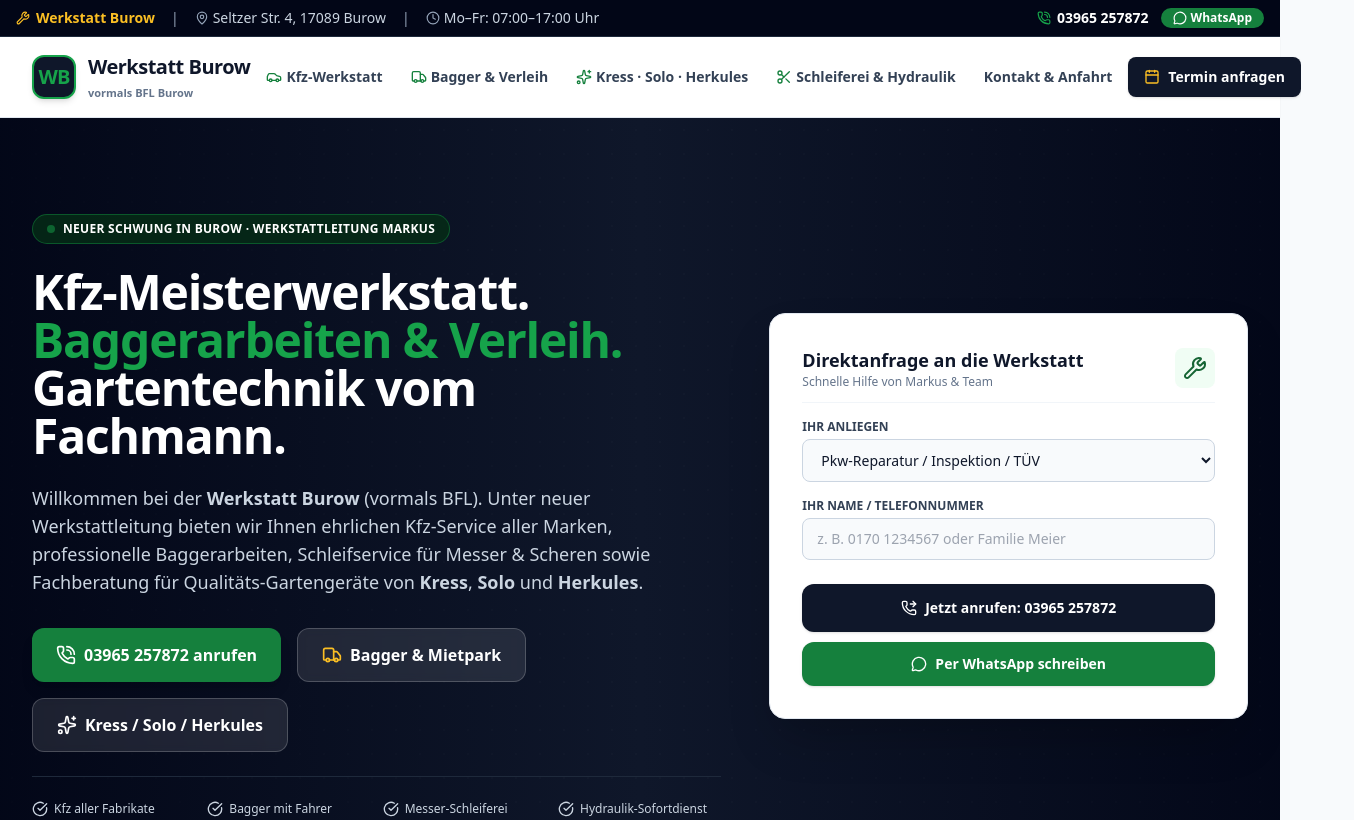
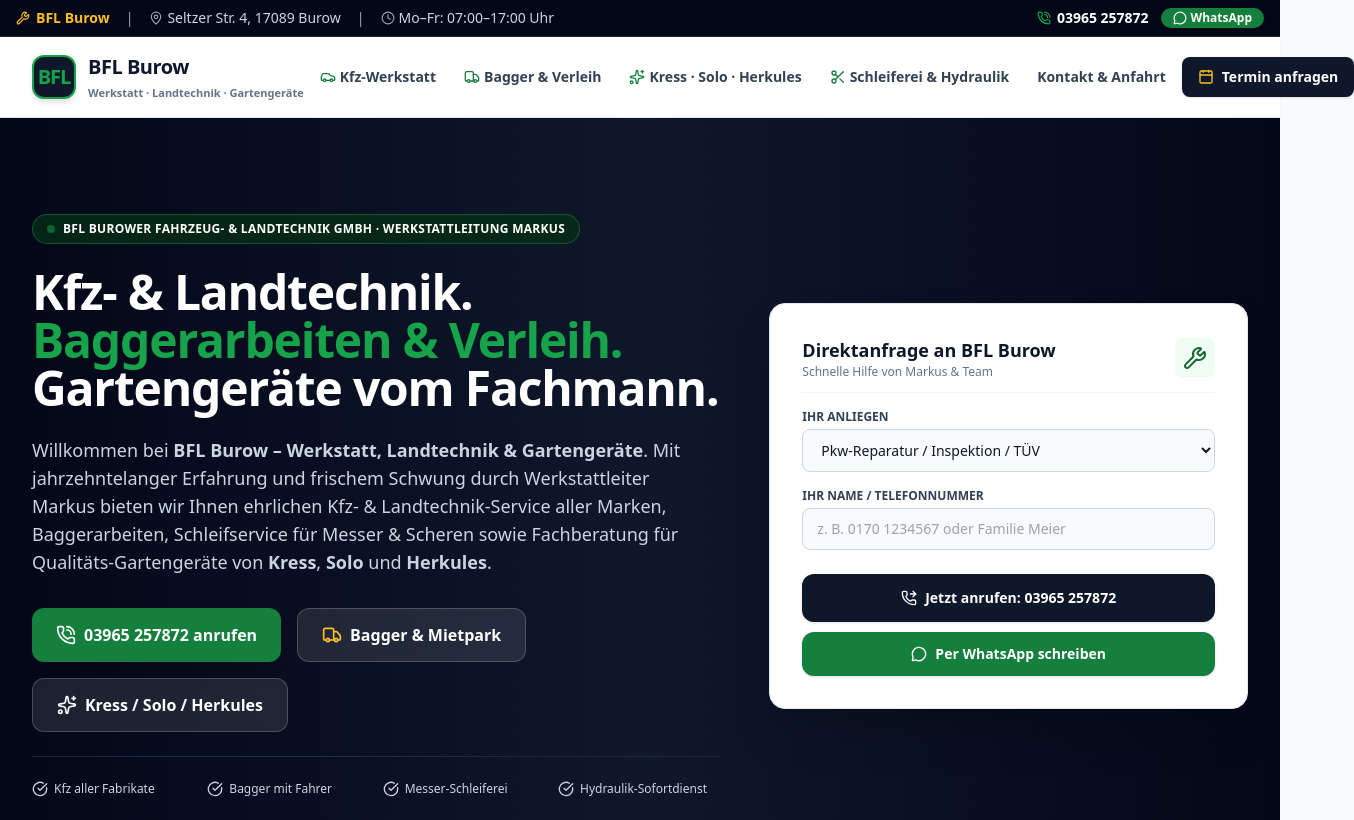
Before and after one commit to megadur/WebSite.Burow, a plain HTML site: page index.html in a window 1280 px wide. Shown: the top 820 px of the page, 1354 px wide, since content can reach past the window. Drawn offline with nearby package versions, Linux system fonts and the light colour scheme.

Commit message:
refactor(branding): set unified dignified branding to BFL Burow - Werkstatt, Landtechnik & Gartengeräte

```diff
--- a/index.html
+++ b/index.html
@@ -3,8 +3,8 @@
 <head>
   <meta charset="UTF-8">
   <meta name="viewport" content="width=device-width, initial-scale=1.0">
-  <title>Werkstatt Burow | Kfz-Werkstatt, Gartentechnik & Maschinenverleih</title>
-  <meta name="description" content="Werkstatt Burow (vormals BFL): Ihre Kfz-Werkstatt, Schleiferei, Hydraulik- & Reifenservice, Baggerarbeiten sowie Fachhandel für Kress, Solo & Herkules in 17089 Burow.">
+  <title>BFL Burow – Werkstatt, Landtechnik & Gartengeräte</title>
+  <meta name="description" content="BFL Burower Fahrzeug- und Landtechnik GmbH: Kfz-Werkstatt, Landtechnik, Schleiferei, Hydraulik- & Reifenservice, Baggerarbeiten sowie Fachhandel für Kress, Solo & Herkules in 17089 Burow.">
 
   <!-- Tailwind CSS CDN -->
   <script src="https://cdn.tailwindcss.com"></script>
@@ -54,7 +54,7 @@
     <div class="max-w-7xl mx-auto flex flex-col sm:flex-row justify-between items-center gap-2">
       <div class="flex items-center space-x-3 sm:space-x-4 whitespace-nowrap">
         <span class="inline-flex items-center text-amber-400 font-semibold whitespace-nowrap">
-          <i data-lucide="wrench" class="w-3.5 h-3.5 mr-1.5"></i> Werkstatt Burow
+          <i data-lucide="wrench" class="w-3.5 h-3.5 mr-1.5"></i> BFL Burow
         </span>
         <span class="text-slate-400 hidden sm:inline">|</span>
         <span class="text-slate-300 flex items-center whitespace-nowrap">
@@ -83,11 +83,11 @@
         <!-- Logo -->
         <a href="#" class="flex items-center space-x-3 group flex-shrink-0">
           <div class="w-11 h-11 bg-navy-900 rounded-xl flex items-center justify-center text-brand-500 font-black text-xl tracking-tighter border-2 border-brand-500 shadow-md group-hover:scale-105 transition-transform flex-shrink-0">
-            WB
+            BFL
           </div>
           <div class="whitespace-nowrap">
-            <span class="block text-lg xl:text-xl font-black tracking-tight text-navy-900 leading-none">Werkstatt Burow</span>
-            <span class="text-[11px] text-slate-500 font-semibold tracking-normal block mt-1">vormals BFL Burow</span>
+            <span class="block text-lg xl:text-xl font-black tracking-tight text-navy-900 leading-none">BFL Burow</span>
+            <span class="text-[11px] text-slate-500 font-semibold tracking-normal block mt-1">Werkstatt · Landtechnik · Gartengeräte</span>
           </div>
         </a>
 
@@ -130,17 +130,17 @@
         <div class="lg:col-span-7 space-y-6">
           <div class="inline-flex items-center space-x-2 bg-brand-900/80 border border-brand-500/40 text-brand-300 px-3.5 py-1.5 rounded-full text-xs font-bold tracking-wide uppercase">
             <span class="w-2 h-2 rounded-full bg-brand-500 animate-pulse"></span>
-            <span>Neuer Schwung in Burow · Werkstattleitung Markus</span>
+            <span>BFL Burower Fahrzeug- & Landtechnik GmbH · Werkstattleitung Markus</span>
           </div>
 
           <h1 class="text-3xl sm:text-4xl lg:text-5xl font-extrabold tracking-tight leading-tight">
-            Kfz-Meisterwerkstatt.<br>
+            Kfz- & Landtechnik.<br>
             <span class="text-brand-500">Baggerarbeiten & Verleih.</span><br>
-            Gartentechnik vom Fachmann.
+            Gartengeräte vom Fachmann.
           </h1>
 
           <p class="text-base sm:text-lg text-slate-300 max-w-2xl leading-relaxed">
-            Willkommen bei der <strong>Werkstatt Burow</strong> (vormals BFL). Unter neuer Werkstattleitung bieten wir Ihnen ehrlichen Kfz-Service aller Marken, professionelle Baggerarbeiten, Schleifservice für Messer & Scheren sowie Fachberatung für Qualitäts-Gartengeräte von <strong>Kress</strong>, <strong>Solo</strong> und <strong>Herkules</strong>.
+            Willkommen bei <strong>BFL Burow – Werkstatt, Landtechnik & Gartengeräte</strong>. Mit jahrzehntelanger Erfahrung und frischem Schwung durch Werkstattleiter Markus bieten wir Ihnen ehrlichen Kfz- & Landtechnik-Service aller Marken, Baggerarbeiten, Schleifservice für Messer & Scheren sowie Fachberatung für Qualitäts-Gartengeräte von <strong>Kress</strong>, <strong>Solo</strong> und <strong>Herkules</strong>.
           </p>
 
           <!-- Buttons -->
@@ -182,7 +182,7 @@
           <div class="bg-white rounded-2xl p-6 sm:p-8 text-slate-900 shadow-2xl border border-slate-200">
             <div class="flex items-center justify-between mb-4 pb-3 border-b border-slate-100">
               <div>
-                <h3 class="text-lg font-bold text-navy-900">Direktanfrage an die Werkstatt</h3>
+                <h3 class="text-lg font-bold text-navy-900">Direktanfrage an BFL Burow</h3>
                 <p class="text-xs text-slate-500">Schnelle Hilfe von Markus & Team</p>
               </div>
               <span class="p-2 bg-brand-50 text-brand-700 rounded-lg">
@@ -566,7 +566,7 @@
           Kontakt & Öffnungszeiten
         </h2>
         <p class="mt-3 text-slate-600 text-base">
-          Werkstatt Burow · Seltzer Straße 4, 17089 Burow · Zentral an der B96
+          BFL Burow · Seltzer Straße 4, 17089 Burow · Zentral an der B96
         </p>
       </div>
 
@@ -575,9 +575,9 @@
         <!-- Kontaktdaten Box -->
         <div class="lg:col-span-5 bg-slate-50 rounded-2xl p-6 sm:p-8 border border-slate-200 space-y-6">
           <div class="space-y-1">
-            <h3 class="text-xl font-bold text-navy-900">Werkstatt Burow</h3>
-            <span class="text-xs text-slate-500 font-semibold block">vormals BFL Burower Fahrzeug- und Landtechnik GmbH</span>
-            <span class="text-xs text-brand-700 font-semibold block">Werkstattleitung: Markus</span>
+            <h3 class="text-xl font-bold text-navy-900">BFL Burower Fahrzeug- und Landtechnik GmbH</h3>
+            <span class="text-xs text-slate-500 font-semibold block">Werkstatt · Landtechnik · Gartengeräte · Maschinenverleih</span>
+            <span class="text-xs text-brand-700 font-semibold block">Geschäftsführer: Otto Günther · Werkstattleitung: Markus</span>
           </div>
 
           <div class="space-y-4 text-sm text-slate-700">
@@ -657,7 +657,7 @@
           </div>
 
           <div class="p-4 bg-slate-50 text-xs text-slate-500 text-center">
-            Werkstatt Burow · Seltzer Straße 4 · 17089 Burow
+            BFL Burower Fahrzeug- und Landtechnik GmbH · Seltzer Straße 4 · 17089 Burow
           </div>
         </div>
 
@@ -674,12 +674,12 @@
         <div class="space-y-3">
           <div class="flex items-center space-x-2">
             <div class="w-8 h-8 bg-brand-600 rounded flex items-center justify-center text-white font-black text-sm">
-              WB
+              BFL
             </div>
-            <span class="text-base font-bold text-white">Werkstatt Burow</span>
+            <span class="text-base font-bold text-white">BFL Burow GmbH</span>
           </div>
           <p class="text-xs text-slate-400 leading-relaxed">
-            Kfz-Werkstatt, Baggerarbeiten, Schleifdienst & Fachhandel für Gartengeräte in Burow und Umgebung.
+            BFL Burower Fahrzeug- und Landtechnik GmbH – Werkstatt, Landtechnik, Baggerarbeiten, Schleifdienst & Gartengeräte.
           </p>
         </div>
 
@@ -712,14 +712,15 @@
             Tel: 03965 257872
           </p>
           <p class="text-[11px] text-slate-500">
-            vormals BFL Burower Fahrzeug- und Landtechnik GmbH
+            BFL Burower Fahrzeug- und Landtechnik GmbH<br>
+            GF: Otto Günther · Werkstattleitung: Markus
           </p>
         </div>
 
       </div>
 
       <div class="pt-6 flex flex-col sm:flex-row justify-between items-center text-xs text-slate-500 gap-2">
-        <p>© 2026 Werkstatt Burow. Alle Rechte vorbehalten.</p>
+        <p>© 2026 BFL Burower Fahrzeug- und Landtechnik GmbH. Alle Rechte vorbehalten.</p>
         <p>Ihr Handwerkspartner im Raum Altentreptow, Demmin & Neubrandenburg.</p>
       </div>
     </div>
```
Also changed, not shown: 2 other files.
